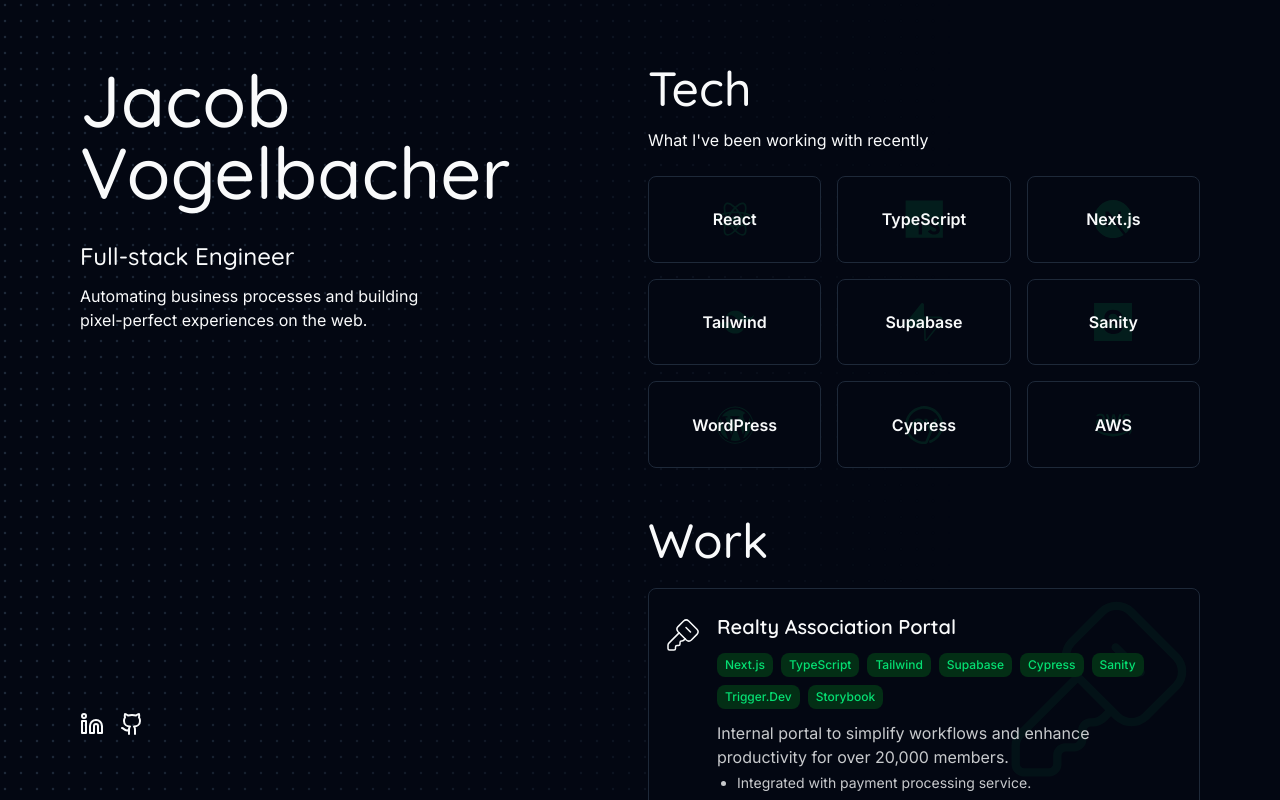
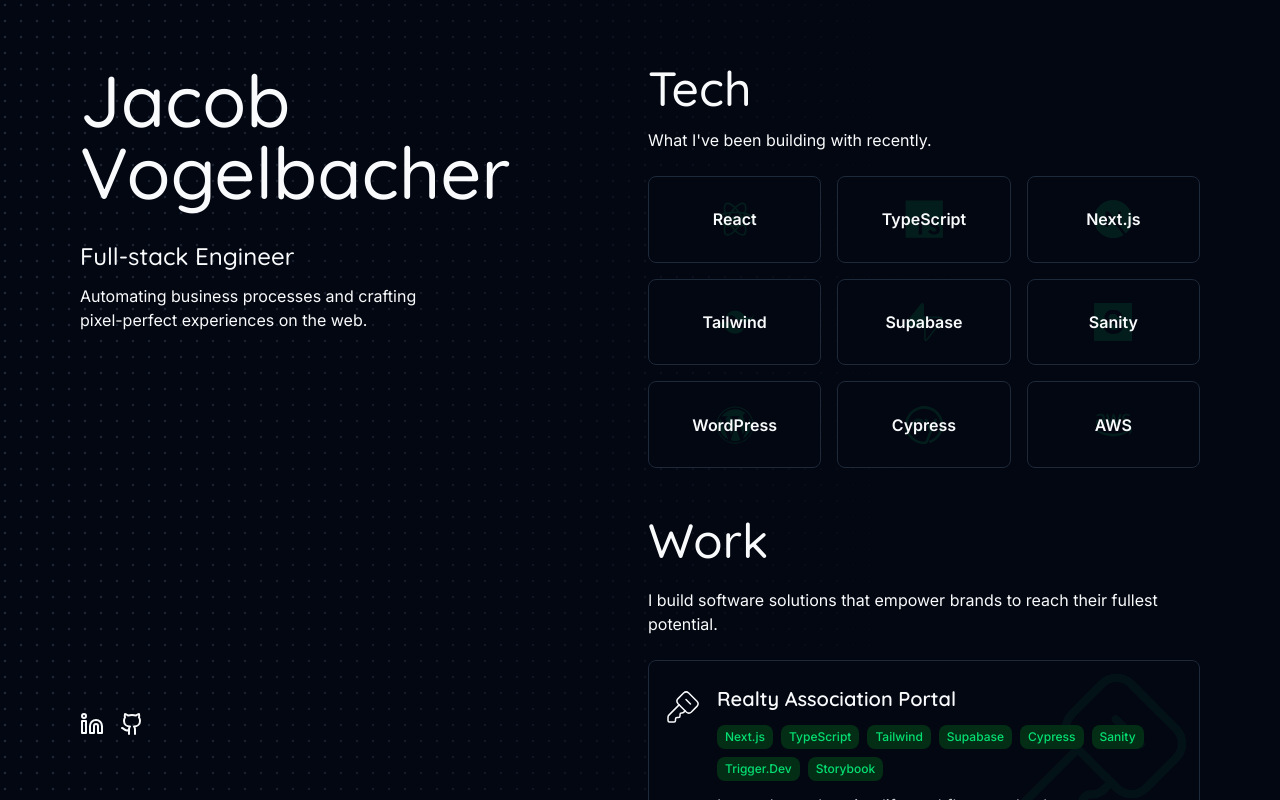
Before and after one commit to JacobVogelbacher/jacob-site-25, a Next.js app: page / in a window 1280 px wide. Shown: the top 800 px of the page. Built offline with nearby package versions, Linux system fonts and the light colour scheme.

Commit message:
make minor description adjustments under headings

```diff
--- a/app/page.tsx
+++ b/app/page.tsx
@@ -34,7 +34,7 @@
                   Full-stack Engineer
                 </p>
                 <p className="max-w-[35ch]">
-                  Automating business processes and building pixel-perfect
+                  Automating business processes and crafting pixel-perfect
                   experiences on the web.
                 </p>
               </div>
@@ -56,7 +56,7 @@
             <section className="flex flex-col gap-6">
               <div className="flex flex-col gap-4">
                 <h2>Tech</h2>
-                <p>What I&apos;ve been working with recently</p>
+                <p>What I&apos;ve been building with recently.</p>
               </div>
               <ul className="grid gap-4 md:grid-cols-3">
                 {tech.map(techItem => (
@@ -77,6 +77,10 @@
 
             <section className="flex flex-col gap-6">
               <h2>Work</h2>
+              <p>
+                I build software solutions that empower brands to reach their
+                fullest potential.
+              </p>
               <ul className="flex flex-col gap-6">
                 {work.map(workItem => (
                   <li key={workItem.name}>
```
